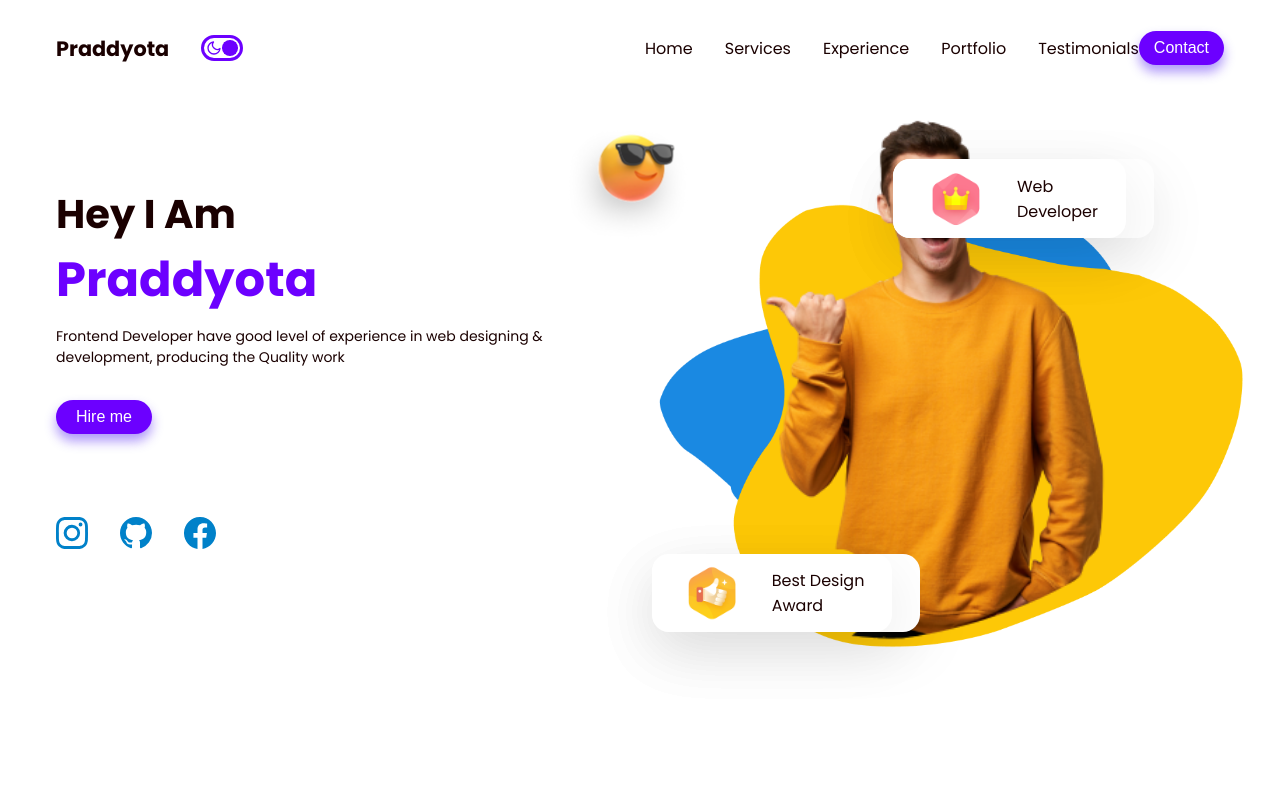
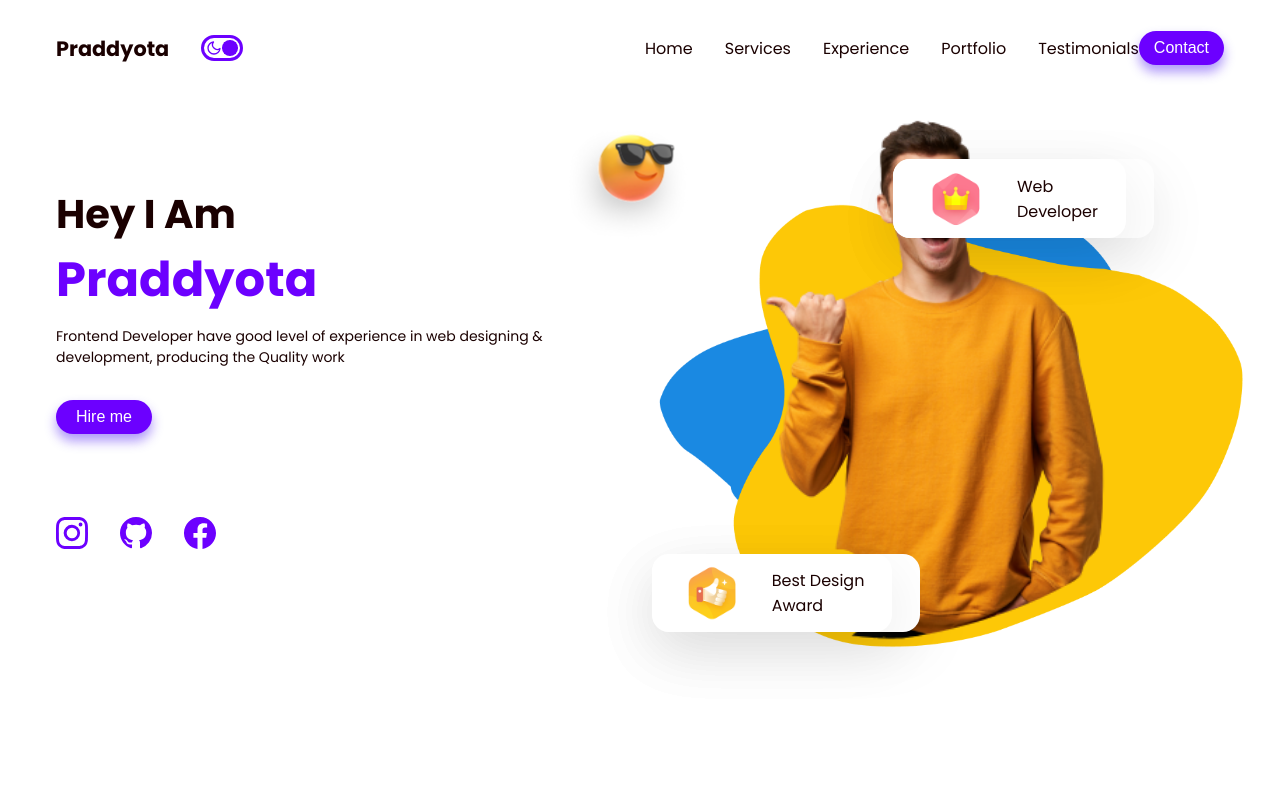
Before and after one commit to praddyotahayaran/portproject, a React (Create React App) app: page / in a window 1280 px wide. Shown: the top 800 px of the page. Built offline with nearby package versions, Linux system fonts and the light colour scheme.

Commit message:
Update Intro.css

```diff
--- a/src/Components/Intro/Intro.css
+++ b/src/Components/Intro/Intro.css
@@ -50,7 +50,7 @@
 }
 
 .socialHandle>* {
-    color: var(--blue);
+    color: var(--darkblue);
 }
 
 .socialHandle>*:hover {
```
